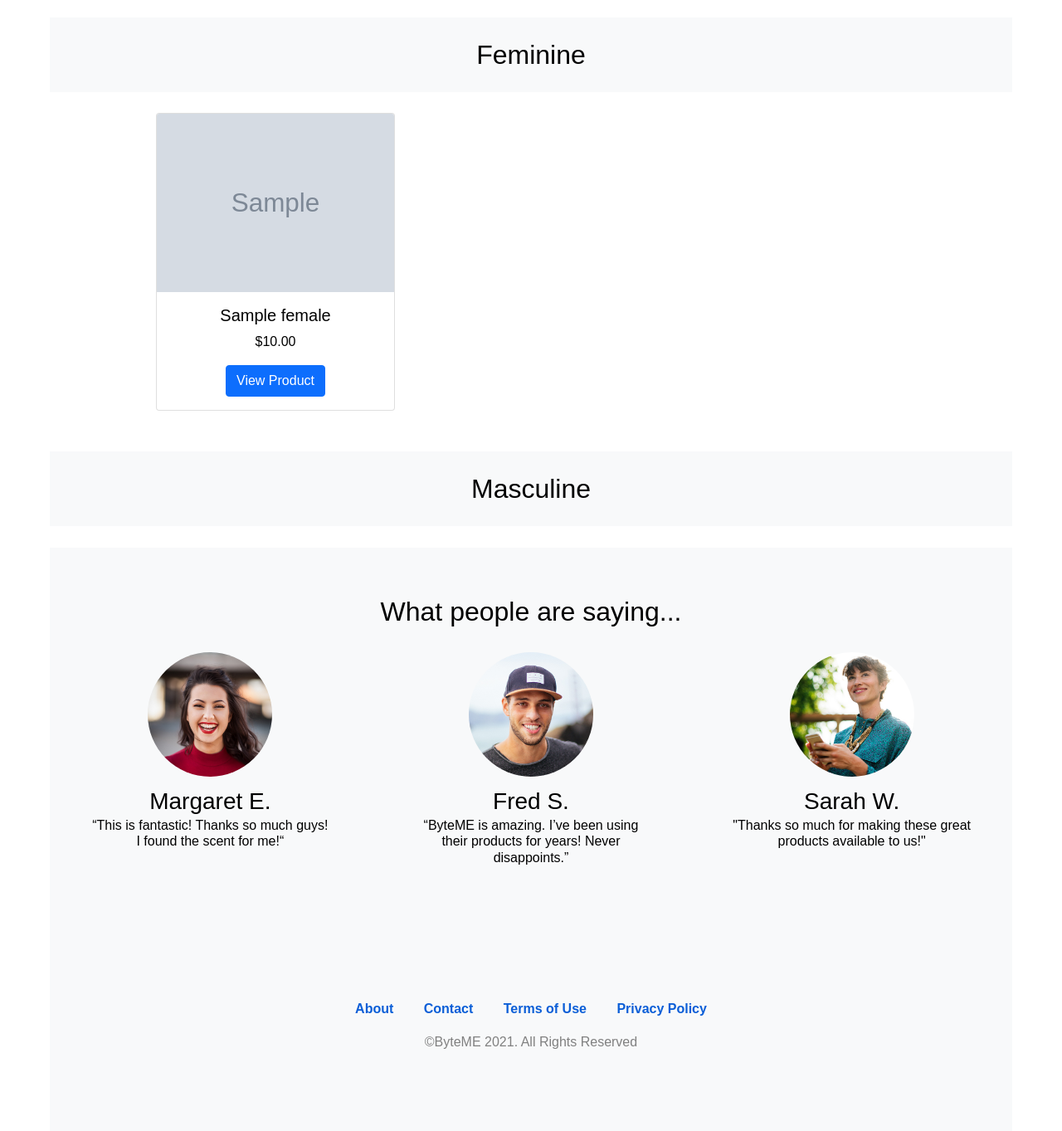
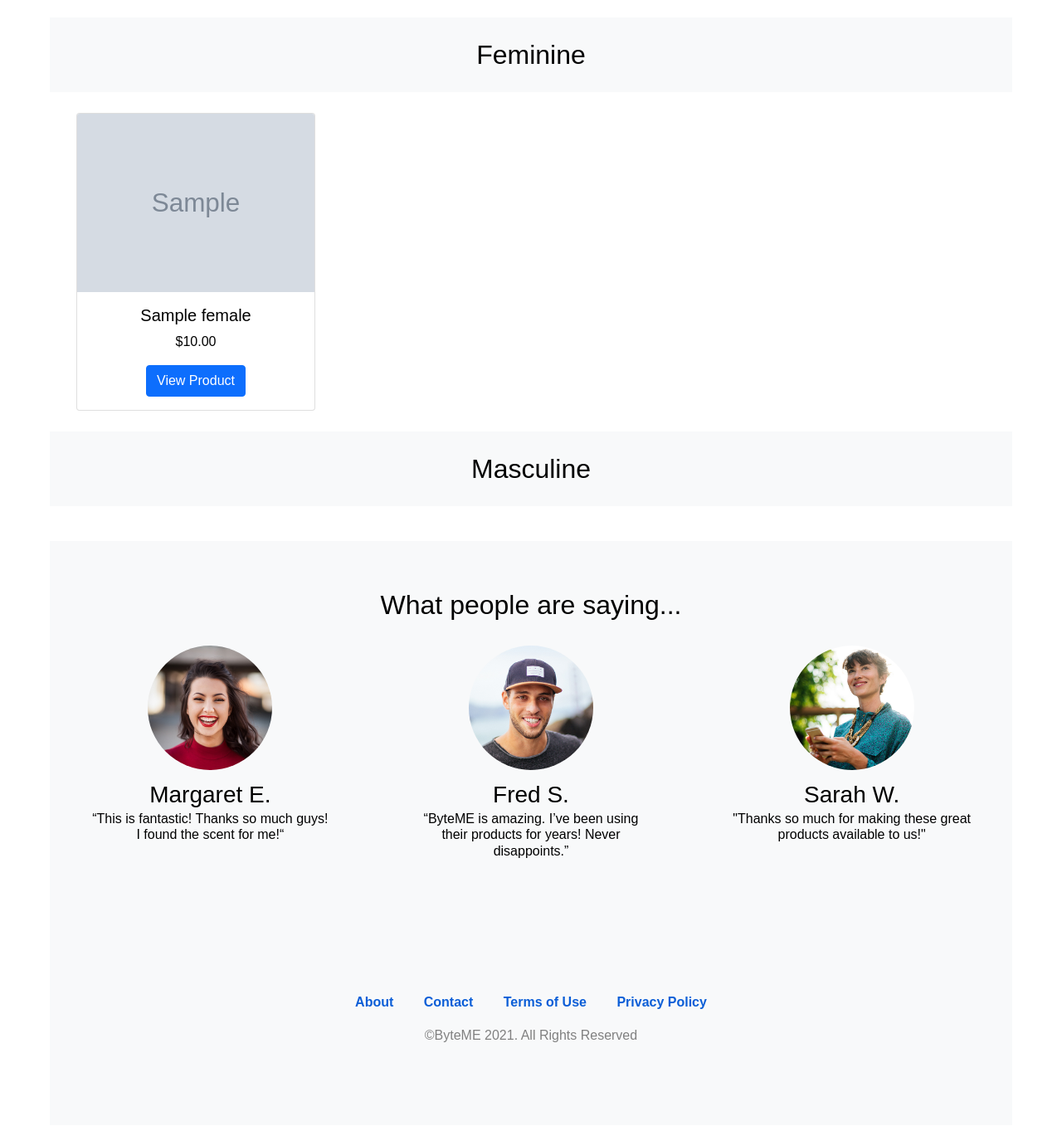
Before and after one commit to Kevin-Hernandez-Garza/BM-E-Commerce-Project, a Node server app: page / in a window 1280 px wide. Shown: the part 2242-3605 px from the top of the page at 83% size. After the commit the page ends 3498 px from the top, so only its background shows below. Run offline with Node 20, Linux system fonts and the light colour scheme; tables that the repository leaves empty hold one stand-in row (values such as "Sample post"); grey boxes marked "Sample" are stand-in pictures; some libraries are stand-ins or nearby versions.

Commit message:
updating css

```diff
--- a/views/homepage.handlebars
+++ b/views/homepage.handlebars
@@ -3,10 +3,10 @@
         Feminine
     </h2>
 
-     <ul class="container col-12">
+     <ul>
          <div class="row">
              {{#each products}}
-                <div class="col-3 mb-4">
+                <div>
                 <li class="d-inline">
                 <div class="card" style="width: 18rem;">
                 <img src="{{photo}}" class="card-img-top" alt="...">
@@ -28,7 +28,7 @@
         Masculine
     </h2>
 
-    <ul class="container col-12">
+    <ul>
          <div class="row">
             {{#each maleProduct}}
             <div>
```
